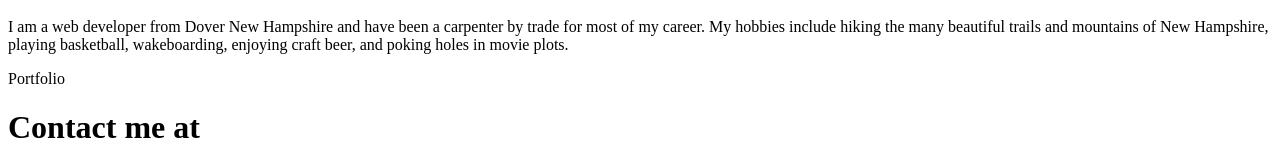
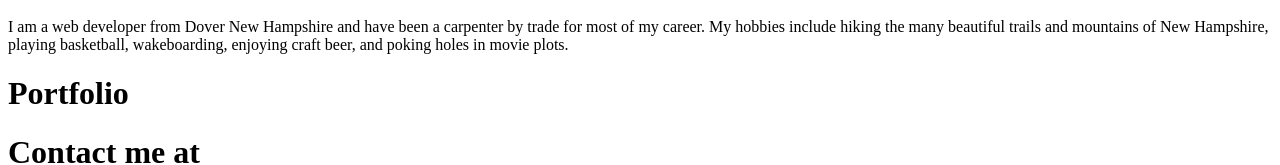
Before and after one commit to CIDoubleAgent/nz-portfolio-v3, a React (Create React App) app: page / in a window 1280 px wide. Shown: the part 556-721 px from the top of the page. Built offline with nearby package versions, Linux system fonts and the light colour scheme; the HTML template or start-up script is replaced by a standard one.

Commit message:
Added structure to portfolio section

```diff
--- a/src/pages/Portfolio.js
+++ b/src/pages/Portfolio.js
@@ -2,7 +2,12 @@ import React from 'react'
 
 const Portfolio = () => {
   return (
-    <div>Portfolio</div>
+    <div className='portfolio-wrapper'>
+      <h1>Portfolio</h1>
+      <div className='portfolio-grid'>
+
+      </div>
+    </div>
   )
 }
 
```
